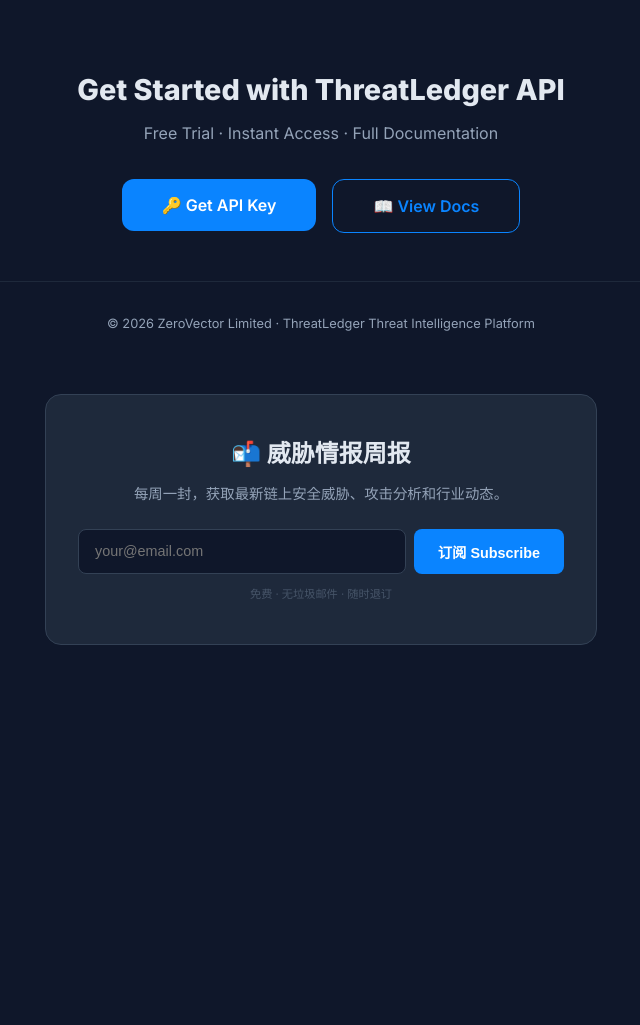
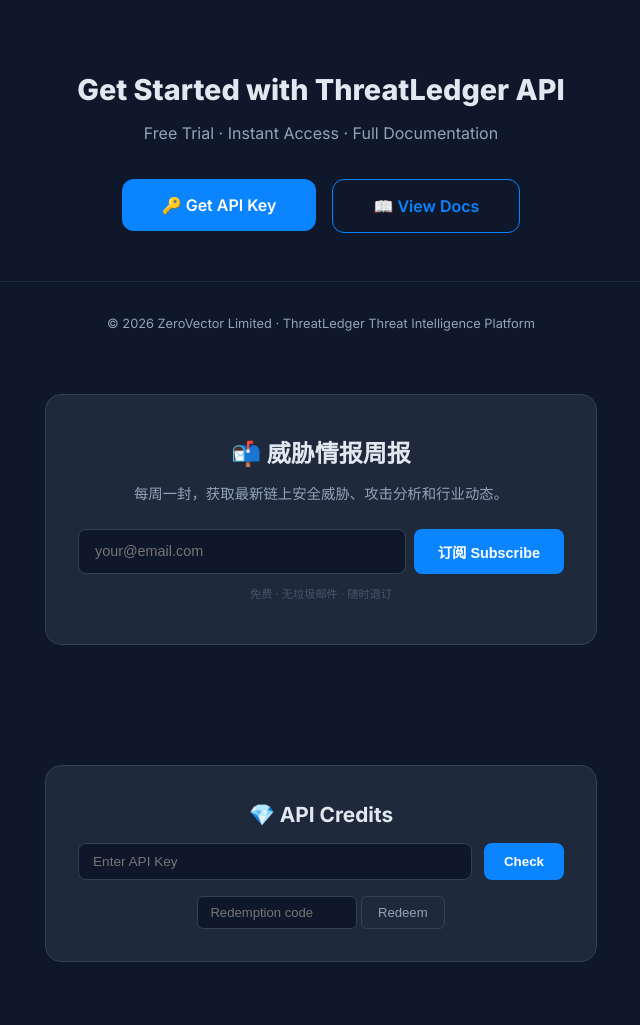
Before and after one commit to zerovector-hk/threatledger-landing, a plain HTML site: page index.html in a window 1280 px wide. Shown: the part 1952-2977 px from the top of the page, without its empty margins (319-959 px from the left). Before the commit the page ends 2689 px from the top, so only its background shows below. Drawn offline with Linux system fonts and the light colour scheme.

Commit message:
feat(E-135): credits UI — balance check + redeem code

```diff
--- a/index.html
+++ b/index.html
@@ -311,6 +311,58 @@
     if(r.ok){document.getElementById('subMsg').style.display='block';this.reset();}
   }catch{}
 });
+</script>
+
+
+<!-- CREDITS SECTION -->
+<section id="credits" style="padding:60px 24px;max-width:600px;margin:0 auto;">
+  <div style="background:#1E293B;border:1px solid #334155;border-radius:16px;padding:32px;text-align:center;">
+    <h2 style="font-size:1.3rem;margin-bottom:12px;color:#E2E8F0;">💎 API Credits</h2>
+    <div style="display:flex;gap:12px;justify-content:center;margin-bottom:16px;">
+      <input id="apiKeyInput" type="text" placeholder="Enter API Key" style="flex:1;padding:10px 14px;background:#0F172A;border:1px solid #334155;border-radius:8px;color:#E2E8F0;font-size:0.85rem;outline:none;">
+      <button onclick="checkCredits()" style="padding:10px 20px;background:#0A84FF;color:#fff;border:none;border-radius:8px;font-weight:600;cursor:pointer;">Check</button>
+    </div>
+    <div id="creditsResult" style="display:none;background:#0F172A;border-radius:8px;padding:16px;text-align:left;font-size:0.85rem;">
+      <div style="display:flex;justify-content:space-between;margin-bottom:8px;">
+        <span style="color:#94A3B8;">Tier</span><span id="crTier" style="color:#0A84FF;font-weight:600;">—</span>
+      </div>
+      <div style="display:flex;justify-content:space-between;margin-bottom:8px;">
+        <span style="color:#94A3B8;">Remaining</span><span id="crRemaining" style="color:#22C55E;font-weight:600;">—</span>
+      </div>
+      <div style="display:flex;justify-content:space-between;">
+        <span style="color:#94A3B8;">Lifetime Used</span><span id="crLifetime" style="color:#E2E8F0;">—</span>
+      </div>
+    </div>
+    <div style="margin-top:16px;">
+      <input id="redeemCode" type="text" placeholder="Redemption code" style="padding:8px 12px;background:#0F172A;border:1px solid #334155;border-radius:6px;color:#E2E8F0;font-size:0.82rem;outline:none;width:160px;">
+      <button onclick="redeemCredits()" style="padding:8px 16px;background:transparent;border:1px solid #334155;border-radius:6px;color:#94A3B8;cursor:pointer;font-size:0.82rem;">Redeem</button>
+    </div>
+    <div id="redeemMsg" style="margin-top:8px;font-size:0.8rem;color:#22C55E;display:none;"></div>
+  </div>
+</section>
+<script>
+async function checkCredits(){
+  var key=document.getElementById('apiKeyInput').value;
+  try{
+    var r=await fetch('https://api.threatledger.net/v1/credits/balance',{headers:{'X-API-Key':key}});
+    var d=await r.json();
+    document.getElementById('crTier').textContent=d.data?.tier||'free';
+    document.getElementById('crRemaining').textContent=d.data?.remaining||0;
+    document.getElementById('crLifetime').textContent=d.data?.lifetime_used||0;
+    document.getElementById('creditsResult').style.display='block';
+  }catch(e){document.getElementById('creditsResult').style.display='block';}
+}
+async function redeemCredits(){
+  var code=document.getElementById('redeemCode').value;
+  try{
+    var r=await fetch('https://api.threatledger.net/v1/credits/redeem',{method:'POST',headers:{'Content-Type':'application/json'},body:JSON.stringify({code:code})});
+    var d=await r.json();
+    var msg=document.getElementById('redeemMsg');
+    msg.textContent=d.data?.message||d.error?.message||'Error';
+    msg.style.color=d.data?'#22C55E':'#E63946';
+    msg.style.display='block';
+  }catch(e){}
+}
 </script>
 
 </footer>
```
